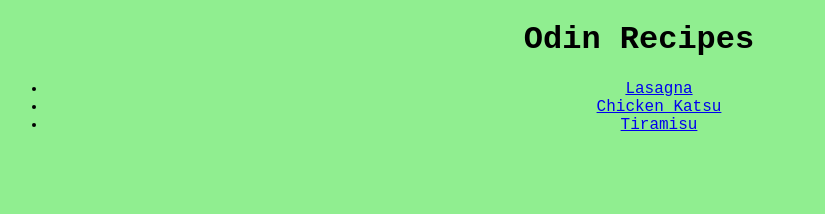
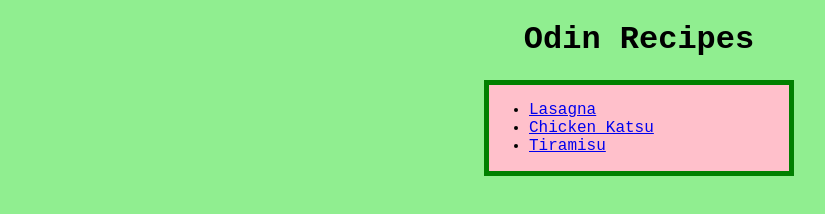
Before and after one commit to declan-rs/TOP-Projects, a plain HTML site: page foundations/recipes_with_styling/index.html in a window 1280 px wide. Shown: the whole page, without its empty margins (1-826 px from the left). Drawn offline with Linux system fonts and the light colour scheme.

Commit message:
Add lists in their own div

```diff
--- a/foundations/recipes_with_styling/index.html
+++ b/foundations/recipes_with_styling/index.html
@@ -9,11 +9,13 @@
 <body>
 
     <h1>Odin Recipes</h1>
-    <ul>
-        <li><a href="./recipes/lasagna.html">Lasagna</a></li>
-        <li><a href="./recipes/chicken-katsu.html">Chicken Katsu</a></li>
-        <li><a href="./recipes/tiramisu.html">Tiramisu</a></li>
-    </ul>
+    <div class="list">
+        <ul>
+            <li><a href="./recipes/lasagna.html">Lasagna</a></li>
+            <li><a href="./recipes/chicken-katsu.html">Chicken Katsu</a></li>
+            <li><a href="./recipes/tiramisu.html">Tiramisu</a></li>
+        </ul>
+    </div>
 
 </body>
 </html>
--- a/foundations/recipes_with_styling/style.css
+++ b/foundations/recipes_with_styling/style.css
@@ -9,9 +9,22 @@ body {
 
 div {
     background-color: pink;
-    width: 1000px;
+    width: 800px;
     margin: 10px auto;
     border: 10px;
+    border-style: solid;
+    border-color: green;
+}
+
+/* Left align paragraphs + lists within divs */
+div, div *:not(h3) {
+    text-align: left;
+}
+
+/* Give lists their own border */
+.list {
+    width: 300px;
+    border: 5px;
     border-style: solid;
     border-color: green;
 }
```
Also changed, not shown: foundations/recipes_with_styling/recipes/chicken-katsu.html (+4 -0 lines), foundations/recipes_with_styling/recipes/lasagna.html (+4 -0 lines), foundations/recipes_with_styling/recipes/tiramisu.html (+4 -0 lines).
